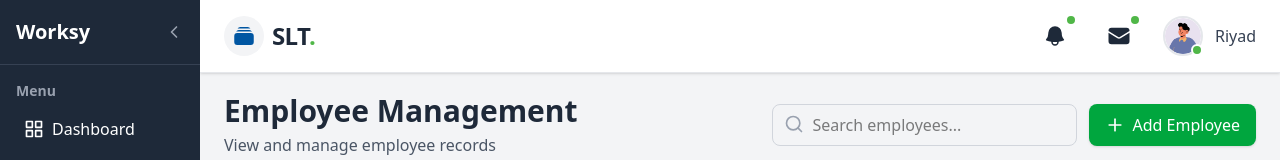
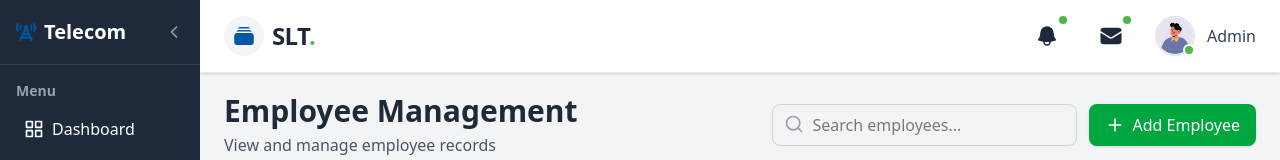
Before and after one commit to Sangeeth-Madushan/employee-management-crud-frontend, a React (Vite) app: page / in a window 1280 px wide. Shown: the top 160 px of the page. Built offline with nearby package versions, Linux system fonts and the light colour scheme; no server answers.

Commit message:
Updated navbar and sidebar components

```diff
--- a/src/components/navbar.jsx
+++ b/src/components/navbar.jsx
@@ -42,7 +42,7 @@ function Navbar() {
             />
             <span className="absolute bottom-0 right-0 w-3 h-3 bg-[#50b748] rounded-full border-2 border-white"></span>
           </div>
-          <span className="text-gray-700 font-medium hidden md:block">Riyad</span>
+          <span className="text-gray-700 font-medium hidden md:block">Admin</span>
         </div>
       </div>
     </header>
--- a/src/components/sidebar.jsx
+++ b/src/components/sidebar.jsx
@@ -10,6 +10,8 @@ import {
   FiCheckSquare,
   FiSettings,
 } from "react-icons/fi";
+
+import { FaTowerCell } from "react-icons/fa6";
 
 function Sidebar() {
   const [isCollapsed, setIsCollapsed] = useState(false);
@@ -42,7 +44,13 @@ function Sidebar() {
         {/* Logo/Brand */}
         <div className="flex justify-between items-center h-16 px-4">
           {(!isCollapsed || isMobileOpen) && (
-            <div className="text-xl font-bold">Worksy</div>
+            <div className="flex items-center gap-2">
+              {/* Option 1: Using an image */}
+              <div className="flex items-center gap-2">
+                <FaTowerCell className="text-[#0056a2] text-xl" />
+                <div className="text-xl font-bold">Telecom</div>
+              </div>
+            </div>
           )}
           <button
             onClick={toggleSidebar}
```
